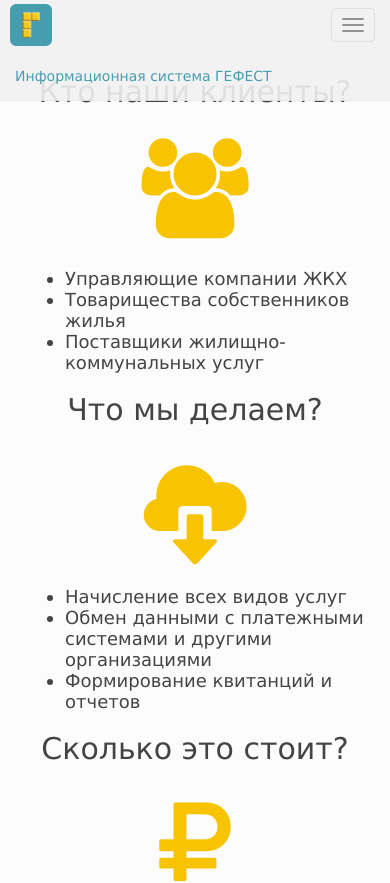
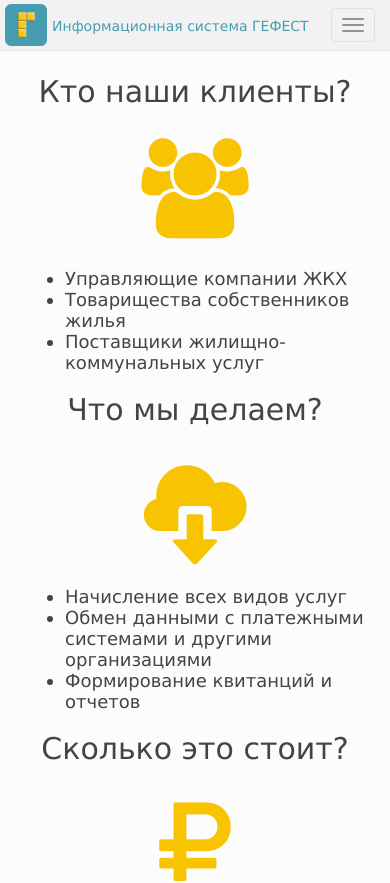
Before and after one commit to vitosbat/isgefest, a website: page views/index.html in a window 390 px wide. Shown: the top 883 px of the page. Drawn offline with nearby package versions, Linux system fonts and the light colour scheme; files that its build step writes are made by us from their sources; files whose address does not match are found by name.

Commit message:
Fix width mobile 2

```diff
--- a/public/stylesheets/style.css
+++ b/public/stylesheets/style.css
@@ -5,8 +5,11 @@
   span.header {
     font-size: 14px;
   }
+  .navbar-brand{
+    padding: 15px 5px;
+  }
   .logo {
-    padding: 4px 0px 4px 10px;
+    padding: 4px 0px 4px 5px;
   }
 }
 
@@ -47,6 +50,7 @@ nav.header {
 }
 
 span.header {
+  padding-left: 0px;
   color: #3493a8;
 }
 
```
